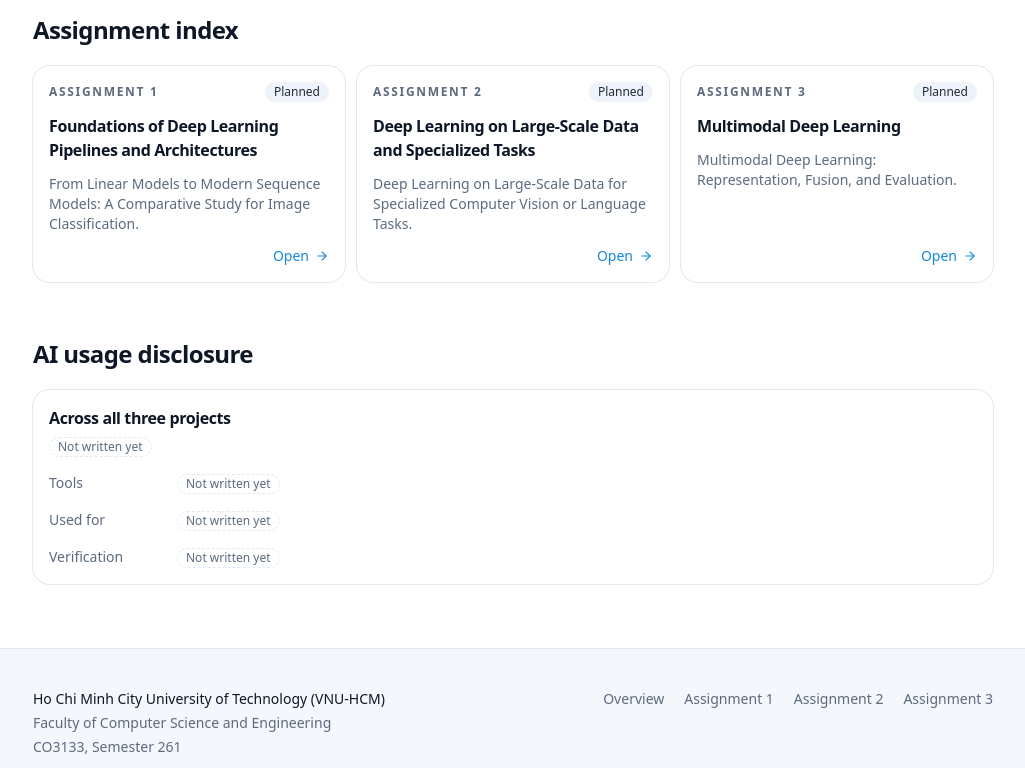
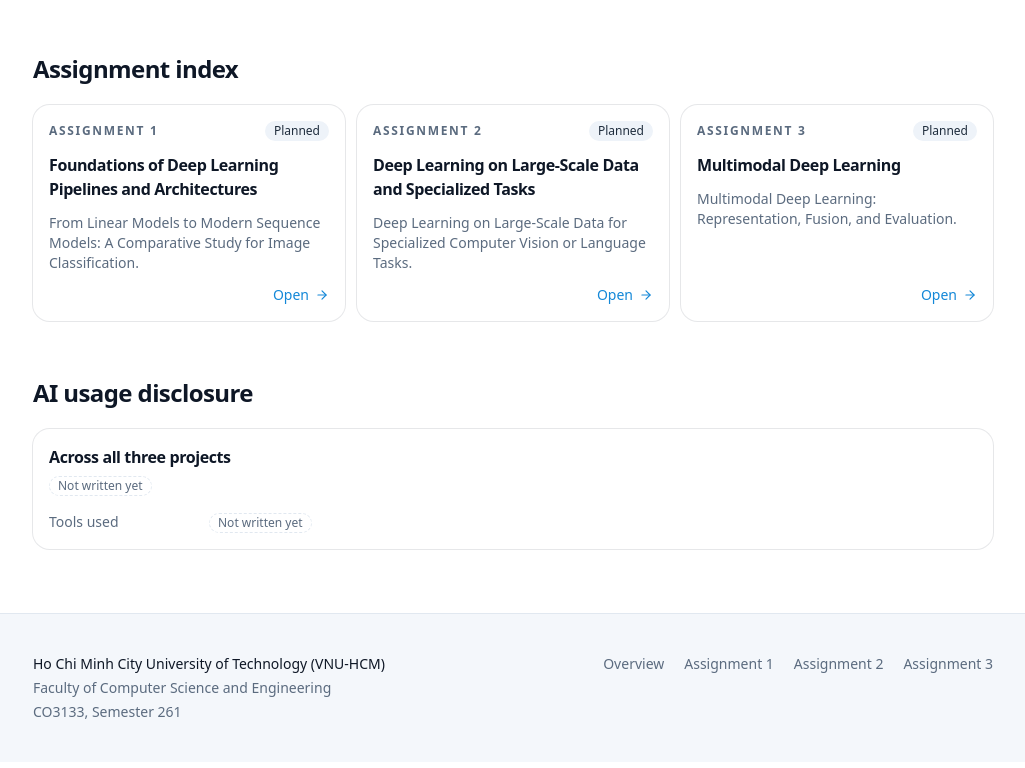
Before and after one commit to longlephamtien/DL261-Assignment, an Astro site in the folder web/: page /DL261-Assignment/ in a window 1280 px wide. Shown: the part 1213-1981 px from the top of the page, without its empty margins (127-1152 px from the left). Built offline with nearby package versions, Linux system fonts and the light colour scheme; Astro itself is replaced by a stand-in of ours.

Commit message:
fix: align the AI disclosure schema with handbook section 5.2
Closes #5
Closes #4

```diff
--- a/web/src/components/content/DisclosureCard.tsx
+++ b/web/src/components/content/DisclosureCard.tsx
@@ -1,21 +1,21 @@
+import { SquareArrowOutUpRight } from "lucide-react";
 import { Badge } from "@/components/ui/badge";
 import { Card, CardContent } from "@/components/ui/card";
+import { Separator } from "@/components/ui/separator";
 import { PendingBadge } from "@/components/content/PendingBadge";
 import { displayValue } from "@/lib/content";
-import type { AiDisclosure } from "@/data/types";
+import { NO_AI_DECLARATION, type AiDisclosure, type AiToolUse } from "@/data/types";
 
 function Row({ label, children }: { label: string; children: React.ReactNode }) {
   return (
-    <div className="grid gap-1.5 sm:grid-cols-[7rem_1fr] sm:gap-4">
-      <span className="text-sm text-muted-foreground">{label}</span>
-      <div className="text-sm">{children}</div>
+    <div className="grid gap-1 sm:grid-cols-[9rem_1fr] sm:gap-4">
+      <dt className="text-sm text-muted-foreground">{label}</dt>
+      <dd className="text-sm">{children}</dd>
     </div>
   );
 }
 
 function Tags({ items }: { items: string[] }) {
-  if (items.length === 0) return <PendingBadge label="Not written yet" />;
-
   return (
     <div className="flex flex-wrap gap-1.5">
       {items.map((item, index) => (
@@ -27,30 +27,66 @@ function Tags({ items }: { items: string[] }) {
   );
 }
 
-function Text({ value }: { value: string | null }) {
-  const text = displayValue(value);
-  return text ? <span>{text}</span> : <PendingBadge label="Not written yet" />;
+function Entry({ entry }: { entry: AiToolUse }) {
+  return (
+    <div className="space-y-3">
+      <h4 className="h-card">{entry.tool}</h4>
+      <dl className="space-y-2">
+        <Row label="Used by">{entry.usedBy}</Row>
+        <Row label="Task">{entry.task}</Row>
+        <Row label="Prompt summary">
+          <span>{entry.promptSummary}</span>
+          {entry.promptLog && (
+            <a
+              href={entry.promptLog}
+              target="_blank"
+              rel="noreferrer"
+              className="ml-2 inline-flex items-center gap-1 font-medium text-primary hover:underline"
+            >
+              Prompt log
+              <SquareArrowOutUpRight className="size-3.5" />
+            </a>
+          )}
+        </Row>
+        <Row label="AI contribution">{entry.aiContribution}</Row>
+        <Row label="Student verification">{entry.studentVerification}</Row>
+        <Row label="Affected files/sections">
+          <Tags items={entry.affectedSections} />
+        </Row>
+        <Row label="Responsible member">{entry.responsibleMember}</Row>
+      </dl>
+    </div>
+  );
 }
 
 export function DisclosureCard({ title, disclosure }: { title: string; disclosure: AiDisclosure }) {
+  const summary = displayValue(disclosure.summary);
   return (
     <Card>
       <CardContent className="space-y-4">
         <div className="space-y-1.5">
           <h3 className="h-card">{title}</h3>
-          <div className="text-sm">
-            <Text value={disclosure.summary} />
-          </div>
+          {disclosure.noAiUsed ? (
+            <p className="text-sm">{NO_AI_DECLARATION}</p>
+          ) : summary ? (
+            <p className="text-sm">{summary}</p>
+          ) : (
+            <PendingBadge label="Not written yet" />
+          )}
         </div>
-        <Row label="Tools">
-          <Tags items={disclosure.tools} />
-        </Row>
-        <Row label="Used for">
-          <Tags items={disclosure.usedFor} />
-        </Row>
-        <Row label="Verification">
-          <Text value={disclosure.verification} />
-        </Row>
+        {!disclosure.noAiUsed &&
+          (disclosure.entries.length === 0 ? (
+            <Row label="Tools used">
+              <PendingBadge label="Not written yet" />
+            </Row>
+          ) : (
+            disclosure.entries.map((entry, index) => (
+              <div key={index} className="space-y-4">
+                <Separator />
+                <Entry entry={entry} />
+              </div>
+            ))
+          ))}
       </CardContent>
     </Card>
   );
--- a/web/src/content.config.ts
+++ b/web/src/content.config.ts
@@ -25,12 +25,29 @@ const assignments = defineCollection({
         })
       )
       .default([]),
-    aiDisclosure: z.object({
-      summary: z.string().nullable(),
-      tools: z.array(z.string()),
-      usedFor: z.array(z.string()),
-      verification: z.string().nullable(),
-    }),
+    aiDisclosure: z
+      .object({
+        noAiUsed: z.boolean().default(false),
+        summary: z.string().nullable().default(null),
+        entries: z
+          .array(
+            z.object({
+              tool: z.string(),
+              usedBy: z.string(),
+              task: z.string(),
+              promptSummary: z.string(),
+              promptLog: z.url().nullable().default(null),
+              aiContribution: z.string(),
+              studentVerification: z.string(),
+              affectedSections: z.array(z.string()).min(1),
+              responsibleMember: z.string(),
+            })
+          )
+          .default([]),
+      })
+      .refine((value) => !value.noAiUsed || value.entries.length === 0, {
+        message: "noAiUsed cannot be true while entries are listed",
+      }),
   }),
 });
 
--- a/web/src/content/assignments/assignment-1.mdx
+++ b/web/src/content/assignments/assignment-1.mdx
@@ -15,10 +15,9 @@ resources:
     href: null
 references: []
 aiDisclosure:
+  noAiUsed: false
   summary: null
-  tools: []
-  usedFor: []
-  verification: null
+  entries: []
 ---
 
 ## Problem statement
--- a/web/src/content/assignments/assignment-2.mdx
+++ b/web/src/content/assignments/assignment-2.mdx
@@ -15,10 +15,9 @@ resources:
     href: null
 references: []
 aiDisclosure:
+  noAiUsed: false
   summary: null
-  tools: []
-  usedFor: []
-  verification: null
+  entries: []
 ---
 
 ## Problem statement
--- a/web/src/content/assignments/assignment-3.mdx
+++ b/web/src/content/assignments/assignment-3.mdx
@@ -15,10 +15,9 @@ resources:
     href: null
 references: []
 aiDisclosure:
+  noAiUsed: false
   summary: null
-  tools: []
-  usedFor: []
-  verification: null
+  entries: []
 ---
 
 ## Problem statement
--- a/web/src/data/site.ts
+++ b/web/src/data/site.ts
@@ -20,29 +20,28 @@ export const group: Group = {
     {
       name: "Lê Phạm Tiến Long",
       studentId: "2352688",
-      role: null,
+      role: "Data analysis and delivery: EDA, dataset proposals, repository, website, reports, and submissions",
       github: "https://github.com/longlephamtien",
     },
     {
       name: "Ngô Tiểu Nghi",
       studentId: "2352799",
-      role: null,
+      role: "Data and training pipeline: loaders, preprocessing, splits, training, fine-tuning, and experiment runs",
       github: "http://github.com/nghingo169",
     },
     {
       name: "Hồ Minh Nhật",
       studentId: "2352858",
-      role: null,
+      role: "Models and evaluation: architectures, fusion, metrics, ablations, and error analysis",
       github: "https://github.com/henries05",
     },
   ],
 };
 
 export const courseAiDisclosure: AiDisclosure = {
+  noAiUsed: false,
   summary: null,
-  tools: [],
-  usedFor: [],
-  verification: null,
+  entries: [],
 };
 
 export const site = {
--- a/web/src/data/types.ts
+++ b/web/src/data/types.ts
@@ -3,12 +3,26 @@ export interface ResourceLink {
   href: string | null;
 }
 
+export interface AiToolUse {
+  tool: string;
+  usedBy: string;
+  task: string;
+  promptSummary: string;
+  promptLog: string | null;
+  aiContribution: string;
+  studentVerification: string;
+  affectedSections: string[];
+  responsibleMember: string;
+}
+
 export interface AiDisclosure {
+  noAiUsed: boolean;
   summary: string | null;
-  tools: string[];
-  usedFor: string[];
-  verification: string | null;
+  entries: AiToolUse[];
 }
+
+export const NO_AI_DECLARATION =
+  "The group declares that no generative AI tool was used in this assignment.";
 
 export interface Member {
   name: string;
```
